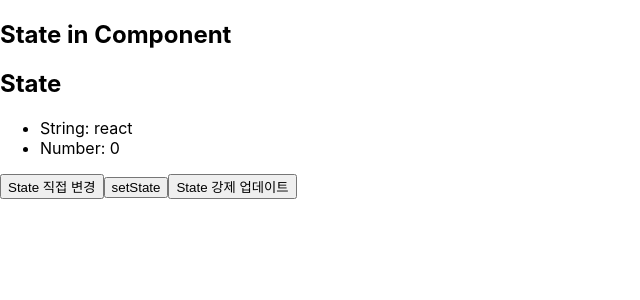
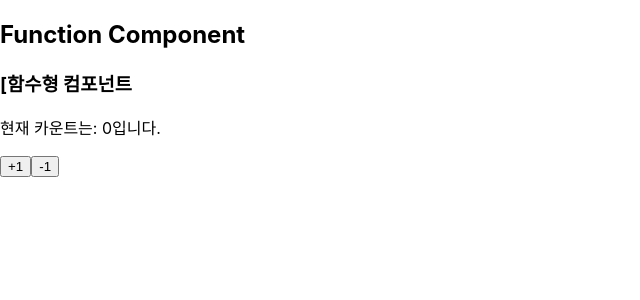
Before and after one commit to TheForcing/react-practice, a React (Create React App) app in the folder cra/: page / in a window 1280 px wide. Shown: the top 300 px of the page, without its empty margins (0-640 px from the left). Built offline with nearby package versions, Linux system fonts and the light colour scheme.

Commit message:
useState

```diff
--- a/cra/package.json
+++ b/cra/package.json
@@ -6,10 +6,11 @@
     "@testing-library/jest-dom": "^5.14.1",
     "@testing-library/react": "^11.2.7",
     "@testing-library/user-event": "^12.8.3",
+    "global": "^4.4.0",
     "prop-types": "^15.7.2",
     "react": "^17.0.2",
     "react-dom": "^17.0.2",
-    "react-scripts": "4.0.3",
+    "react-scripts": "^4.0.3",
     "web-vitals": "^1.1.2"
   },
   "scripts": {
--- /dev/null
+++ b/cra/src/App.function.jsx
@@ -0,0 +1,14 @@
+import React from 'react';
+import UseStateComp from './components/UseStateComp';
+
+function App() {
+    return(
+        <>
+        <h2>Function Component</h2>
+        <UseStateComp
+             contents="[함수형 컴포넌트"/>
+        </>
+    )
+}
+
+export default App;
--- /dev/null
+++ b/cra/src/components/UseStateComp.jsx
@@ -0,0 +1,17 @@
+import {useState} from 'react';
+
+function UseStateComp(props){
+    let {contents} =props;
+
+    const [count, setCount] =useState(0); //[상태변수, 상태변화 함수]
+    return (
+        <div>
+            <h3>{contents}</h3>
+            <p>현재 카운트는: {count}입니다.</p>
+            <button onClick={()=> setCount(count+1)}>+1</button>
+            <button onClick={()=> setCount(count-1)}>-1</button>
+        </div>
+    )
+}
+
+export default UseStateComp;
--- a/cra/src/index.js
+++ b/cra/src/index.js
@@ -3,7 +3,8 @@ import ReactDOM from 'react-dom';
 import './index.css';
 // import App from './App';
 // import App from './App.props';
-import App from './App.state';
+// import App from './App.state';
+import App from './App.function'; //함수형 컴포넌트 테스트
 import reportWebVitals from './reportWebVitals';
 
 ReactDOM.render(
```
Also changed, not shown: 1 other file (tests, documents, lock files or other folders).
